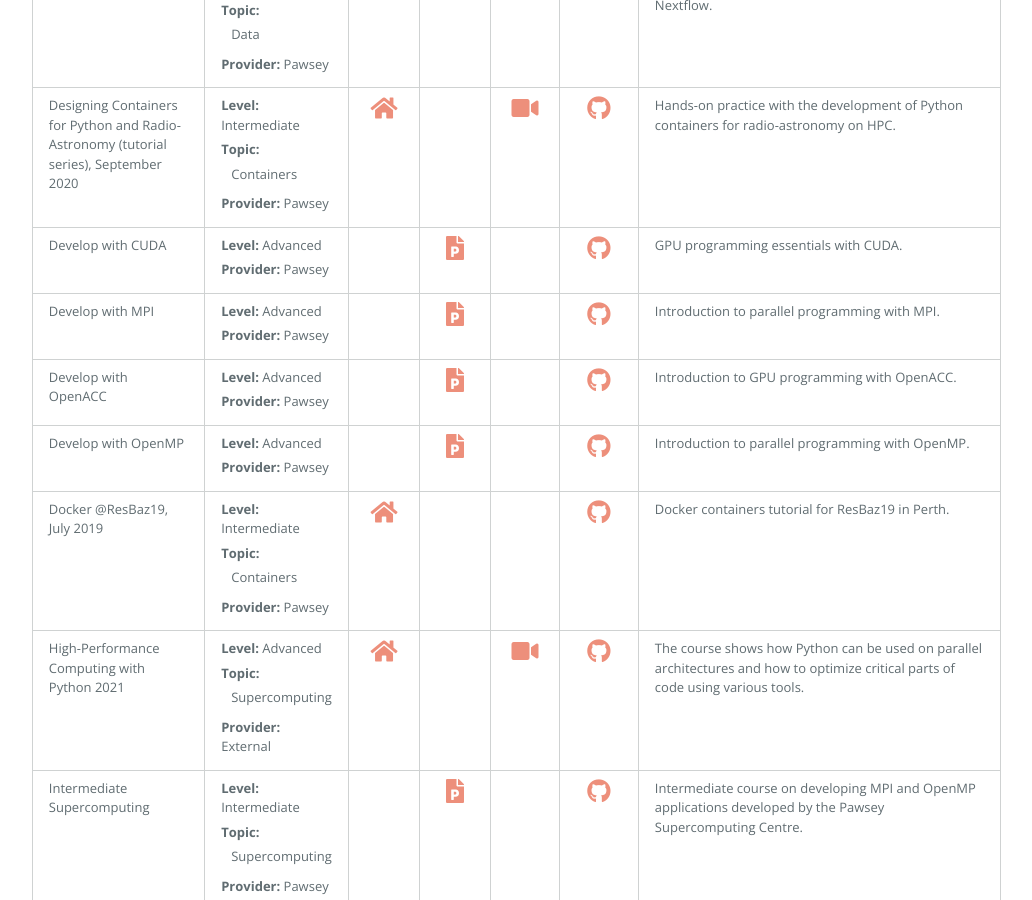
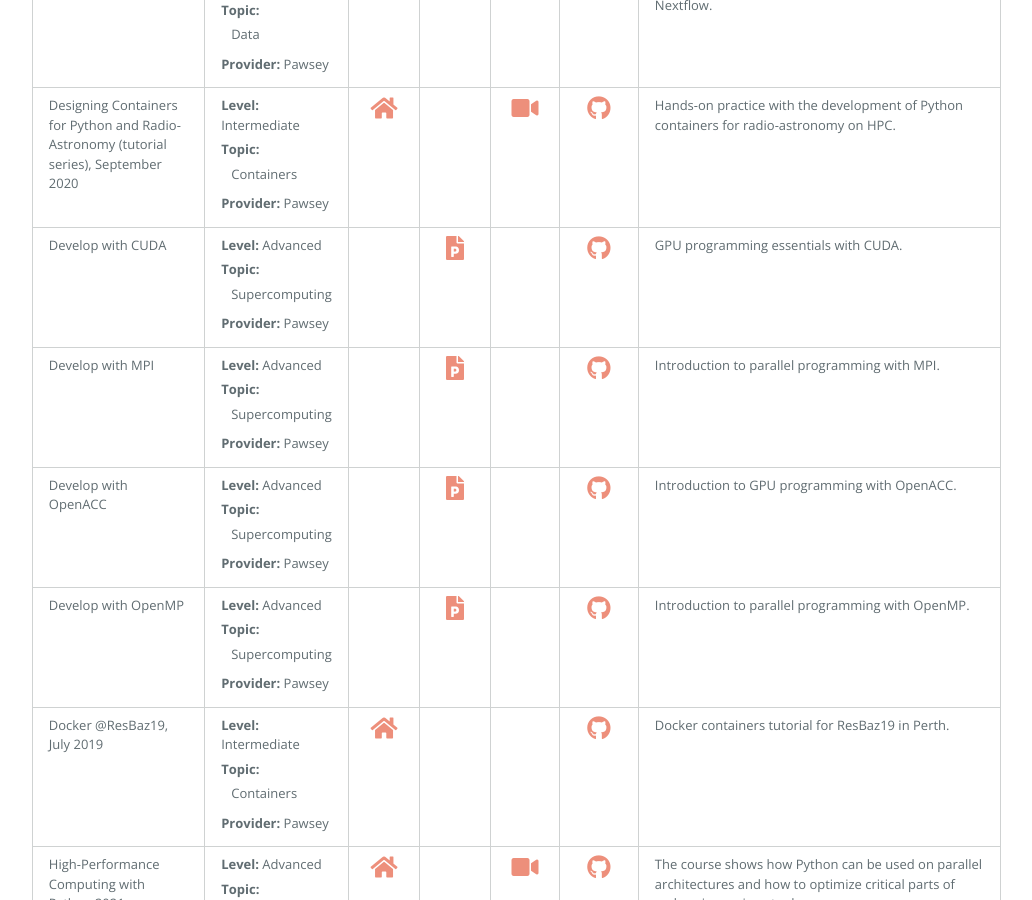
Before and after one commit to PawseySC/PawseySC.github.io, a Jekyll site: the page built from training.md, in a window 1280 px wide and 900 px high, scrolled down 931 px. Shown: the whole window, without its empty margins (173-1205 px from the left). Built offline with Jekyll 4.4.1, drawn with Linux system fonts in a browser that asks for light colours; our own code applies the rules of GitHub Pages for plain Markdown files; the repository's description, which GitHub fills in, is left out; some of the changed text lies outside the part shown.

Commit message:
hyphened list only for multiple topics

```diff
--- a/_data/links.yml
+++ b/_data/links.yml
@@ -12,7 +12,7 @@
   provider: Pawsey
   ppt: https://support.pawsey.org.au/documentation/download/attachments/2162899/Introduction%20to%20Pawsey.pdf?api=v2
   vid: https://www.youtube.com/watch?v=j2JFCsvsH1g&list=PLmu61dgAX-aZfevU9ZmtQ13bbOeF1GY5u&index=2
-- title: Pawsey Merit Allocation Training 2022 - TEST
+- title: Pawsey Merit Allocation Training 2022
   description: Setonix overview and merit allocation schemes for 2022.
   pageName: training.md
   level: Core
@@ -24,8 +24,7 @@
   description: Part 1 - Beginners training outlining the major characteristics of a supercomputer, logging in, submitting a job and other key concepts.
   pageName: training.md
   level: Core
-  topic:
-    - Supercomputing
+  topic: Supercomputing
   provider: Pawsey
   ppt: https://support.pawsey.org.au/documentation/download/attachments/2162899/UsingSupercomputersPart1V01.pdf?api=v2
   vid: https://www.youtube.com/watch?v=5myCBDNn5is&list=PLmu61dgAX-aZfevU9ZmtQ13bbOeF1GY5u&index=3
@@ -34,8 +33,7 @@
   description: Part 2 - Beginners training outlining use of High Performance Storage, running jobs, real world HPC use and getting help.
   pageName: training.md
   level: Core
-  topic:
-    - Supercomputing
+  topic: Supercomputing
   provider: Pawsey
   ppt: https://support.pawsey.org.au/documentation/download/attachments/2162899/UsingSupercomputersPart2V01.pdf?api=v2
   vid: https://www.youtube.com/watch?v=l-S_dzCHcKk&list=PLmu61dgAX-aZfevU9ZmtQ13bbOeF1GY5u&index=3
@@ -44,8 +42,7 @@
   description: Intermediate course on developing MPI and OpenMP applications developed by the Pawsey Supercomputing Centre.
   pageName: training.md
   level: Intermediate
-  topic:
-    - Supercomputing
+  topic: Supercomputing
   provider: Pawsey
   ppt: https://support.pawsey.org.au/documentation/download/attachments/2162899/Intermediate%20Supercomputing.pdf?api=v2
   git: https://github.com/PawseySC/Intermediate-Supercomputing
@@ -60,8 +57,7 @@
   description: This course will introduce you to the use of Nimbus, the research cloud at Pawsey Supercomputing Centre.
   pageName: training.md
   level: Core
-  topic:
-    - Cloud
+  topic: Cloud
   provider: Pawsey
   url: https://pawseysc.github.io/using-nimbus
   vid: https://www.youtube.com/playlist?list=PLmu61dgAX-aYar4Fpust_u3mpDt07T2jl
@@ -70,8 +66,7 @@
   description: Introduction to remote visualisation facilities at Pawsey.
   pageName: training.md
   level: Core
-  topic:
-    - Visualisation
+  topic: Visualisation
   provider: Pawsey
   url: https://vis.pawsey.org.au/training
   ppt: https://vis.pawsey.org.au/training/intro-to-remotevis
@@ -80,8 +75,7 @@
   description: Visualisation using ParaView.
   pageName: training.md
   level: Core
-  topic:
-    - Visualisation
+  topic: Visualisation
   provider: Pawsey
   url: https://vis.pawsey.org.au/training
   ppt: https://vis.pawsey.org.au/training/paraview-part1/#/
@@ -89,8 +83,7 @@
   description: Visualisation using ParaView.
   pageName: training.md
   level: Core
-  topic:
-    - Visualisation
+  topic: Visualisation
   provider: Pawsey
   url: https://vis.pawsey.org.au/training
   ppt: https://vis.pawsey.org.au/training/paraview-part2/#/
@@ -99,6 +92,7 @@
   description: Introduction to parallel programming with MPI.
   pageName: training.md
   level: Advanced
+  topic: Supercomputing
   provider: Pawsey
   ppt: https://support.pawsey.org.au/documentation/download/attachments/2162899/Parallelize%20your%20Code%20with%20MPI.pdf?api=v2
   git: https://github.com/PawseySC/Develop-with-MPI
@@ -106,6 +100,7 @@
   description: Introduction to parallel programming with OpenMP.
   pageName: training.md
   level: Advanced
+  topic: Supercomputing
   provider: Pawsey
   ppt: https://support.pawsey.org.au/documentation/download/attachments/2162899/Parallelize%20your%20Code%20with%20OpenMP.pdf?api=v2
   git: https://github.com/PawseySC/Develop-with-OpenMP
@@ -113,6 +108,7 @@
   description: GPU programming essentials with CUDA.
   pageName: training.md
   level: Advanced
+  topic: Supercomputing
   provider: Pawsey
   ppt: https://support.pawsey.org.au/documentation/download/attachments/2162899/GPU%20Programming%20Essentials.pdf?api=v2
   git: https://github.com/PawseySC/Develop-with-CUDA
@@ -120,6 +116,7 @@
   description: Introduction to GPU programming with OpenACC.
   pageName: training.md
   level: Advanced
+  topic: Supercomputing
   provider: Pawsey
   ppt: https://support.pawsey.org.au/documentation/download/attachments/2162899/Introduction%20to%20OpenACC.pdf?api=v2
   git: https://github.com/PawseySC/Develop-with-OpenACC
@@ -127,6 +124,7 @@
   description: Introduction to serial code optimisation.
   pageName: training.md
   level: Advanced
+  topic: Supercomputing
   provider: Pawsey
   ppt: https://support.pawsey.org.au/documentation/download/attachments/2162899/Optimising%20Serial%20Code.pdf?api=v2
   git: https://github.com/PawseySC/Optimising-Serial-Code
@@ -135,8 +133,7 @@
   description: Software portability, data reproducibility, scaling to HPC. This series answers key questions about containers.
   pageName: training.md
   level: Intermediate
-  topic:
-    - Containers
+  topic: Containers
   provider: Pawsey
   url: https://pawseysc.github.io/singularity-containers
   ppt: https://support.pawsey.org.au/documentation/download/attachments/2162899/Containers%20on%20HPC%20and%20Cloud%20with%20Singularity.pdf?api=v2
@@ -146,8 +143,7 @@
   description: Hands-on practice with the use of OpenFOAM containers for computational fluid dynamics on HPC.
   pageName: training.md
   level: Intermediate
-  topic:
-    - Containers
+  topic: Containers
   provider: Pawsey
   url: https://pawseysc.github.io/containers-openfoam-workshop
   vid: https://www.youtube.com/playlist?list=PLmu61dgAX-aZS9kbcuKpRtLswApf49Z4D
@@ -156,8 +152,7 @@
   description: This workshop provides an interactive forum to explore the merits, advantages and limitations of applying containers in bioinformatics.
   pageName: training.md
   level: Intermediate
-  topic:
-    - Containers
+  topic: Containers
   provider: Pawsey
   url: https://pawseysc.github.io/containers-bioinformatics-workshop
   vid: https://www.youtube.com/playlist?list=PLmu61dgAX-aYkz4rAl-nqmUfq_u9YUoFn
@@ -166,8 +161,7 @@
   description: Hands-on practice with the development of Python containers for radio-astronomy on HPC.
   pageName: training.md
   level: Intermediate
-  topic:
-    - Containers
+  topic: Containers
   provider: Pawsey
   url: https://pawseysc.github.io/containers-astro-python-workshop
   vid: https://www.youtube.com/playlist?list=PLmu61dgAX-aaIQibfUlxpy0Qz453jaLzl
@@ -176,8 +170,7 @@
   description: Tutorial on Singularity containers for HPC at SC19 in Denver (USA).
   pageName: training.md
   level: Intermediate
-  topic:
-    - Containers
+  topic: Containers
   provider: Pawsey
   url: https://pawseysc.github.io/sc19-containers
   git: https://github.com/pawseysc/sc19-containers
@@ -185,8 +178,7 @@
   description: Tutorial on containers in HPC and Cloud.
   pageName: training.md
   level: Intermediate
-  topic:
-    - Containers
+  topic: Containers
   provider: Pawsey
   url: https://pawseysc.github.io/container-workflows
   git: https://github.com/PawseySC/container-workflows
@@ -194,8 +186,7 @@
   description: Docker containers tutorial for ResBaz19 in Perth.
   pageName: training.md
   level: Intermediate
-  topic:
-    - Containers
+  topic: Containers
   provider: Pawsey
   url: https://pawseysc.github.io/docker-resbaz19
   git: https://github.com/PawseySC/docker-resbaz19
@@ -203,16 +194,14 @@
   description: Pawsey workshop on containers for bioinformatics.
   pageName: training.md
   level: Intermediate
-  topic:
-    - Containers
+  topic: Containers
   provider: Pawsey
   git: https://github.com/PawseySC/bio-workshop-18
 - title: Overview of Containers in HPC
   description: Pawsey Webinar on containers for HPC.
   pageName: training.md
   level: Intermediate
-  topic:
-    - Containers
+  topic: Containers
   provider: Pawsey
   ppt: https://support.pawsey.org.au/documentation/download/attachments/2162899/Overview%20of%20Containers%20in%20HPC.pdf?api=v2
   git: https://github.com/PawseySC/Overview-of-Containers-in-HPC
@@ -221,24 +210,21 @@
   description: Introductory workshop for Machine Learning in observational astronomy.
   pageName: training.md
   level: Intermediate
-  topic:
-    - Data
+  topic: Data
   provider: Pawsey
   git: https://github.com/PawseySC/cosmic-machines
 - title: Using Python in HPC
   description: Pawsey Webinar on Python for HPC.
   pageName: training.md
   level: Intermediate
-  topic:
-    - Supercomputing
+  topic: Supercomputing
   provider: Pawsey
   git: https://github.com/PawseySC/Using-Python-in-HPC
 - title: Data Intensive Workflows
   description: Workshop on data-intensive workflows at Data Science Week 2019, featuring Slurm, Dask and Nextflow.
   pageName: training.md
   level: Intermediate
-  topic:
-    - Data
+  topic: Data
   provider: Pawsey
   ppt: https://support.pawsey.org.au/documentation/download/attachments/2162899/Data%20Intensive%20Workflows%20in%20HPC.pdf?api=v2
   git: https://github.com/PawseySC/data-intensive-workflows
@@ -247,8 +233,7 @@
   description: Nextflow enables scalable and reproducible scientific workflows. This workshop is a deep dive into its most prominent features.
   pageName: training.md
   level: Intermediate
-  topic:
-    - Data
+  topic: Data
   provider: External
   url: https://seqera.io/training
   vid: https://www.youtube.com/playlist?list=PLPZ8WHdZGxmUv4W8ZRlmstkZwhb_fencI
@@ -256,8 +241,7 @@
   description: The course shows how Python can be used on parallel architectures and how to optimize critical parts of code using various tools.
   pageName: training.md
   level: Advanced
-  topic:
-    - Supercomputing
+  topic: Supercomputing
   provider: External
   url: https://www.cscs.ch/events/events/event-detail/high-performance-computing-with-python-4
   vid: https://www.youtube.com/playlist?list=PL1tk5lGm7zvR__U3b3HmhSqJSDQh1bwPP
@@ -266,8 +250,7 @@
   description: Kokkos implements a programming model in C++ for writing performance portable applications targeting all major HPC platforms. This series presents an extensive introduction into everything necessary to start using Kokkos.
   pageName: training.md
   level: Advanced
-  topic:
-    - Supercomputing
+  topic: Supercomputing
   provider: External
   url: https://github.com/kokkos/kokkos-tutorials/wiki/Kokkos-Lecture-Series
   ppt: https://github.com/kokkos/kokkos-tutorials/wiki/Kokkos-Lecture-Series
@@ -277,8 +260,7 @@
   description: ROCm Learning Center offers resources to developers looking to tap the power of accelerated (GPU) computing.
   pageName: training.md
   level: Advanced
-  topic:
-    - Supercomputing
+  topic: Supercomputing
   provider: External
   url: https://developer.amd.com/resources/rocm-resources/rocm-learning-center
   ppt: https://developer.amd.com/resources/rocm-resources/rocm-learning-center
@@ -287,8 +269,7 @@
   description: This is a series of virtual and interactive classes, each one focused on a specific theme ranging from basic concepts to advanced topics in molecular simulations.
   pageName: training.md
   level: Intermediate
-  topic:
-    - Domains
+  topic: Domains
   provider: External
   url: https://www.plumed.org/masterclass
   vid: https://www.plumed.org/masterclass
@@ -297,8 +278,7 @@
   description: The workshop and symposium include a beginner tutorial on LAMMPS,scientific presentations, and developer sessions.
   pageName: training.md
   level: Intermediate
-  topic:
-    - Domains
+  topic: Domains
   provider: External
   url: https://www.lammps.org/workshops/Aug21
   ppt: https://www.lammps.org/workshops/Aug21/
@@ -307,8 +287,7 @@
   description: The school provides an introduction to materials and molecular modelling with Quantum ESPRESSO.
   pageName: training.md
   level: Intermediate
-  topic:
-    - Domains
+  topic: Domains
   provider: External
   url: https://indico.ictp.it/event/9616
   ppt: https://indico.ictp.it/event/9616/other-view?view=ictptimetable
```
